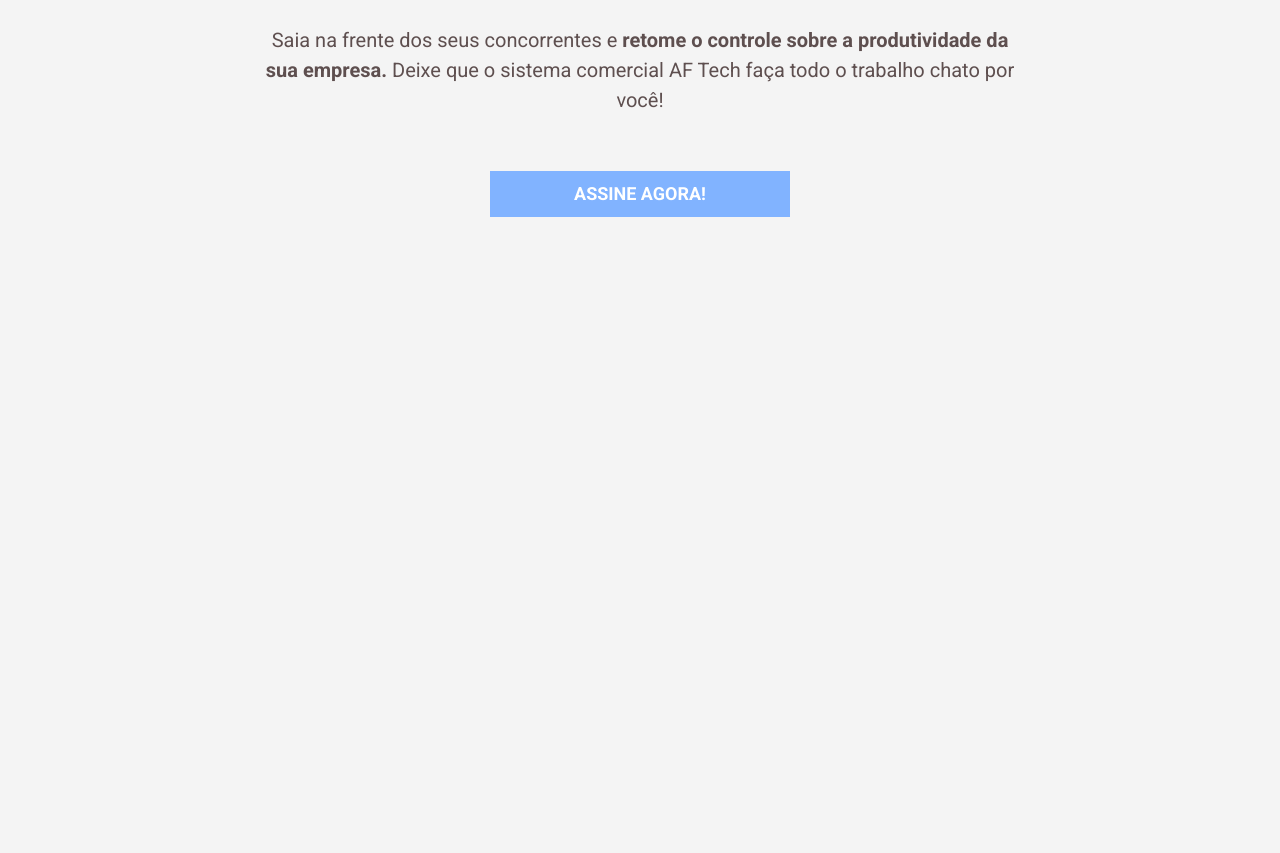
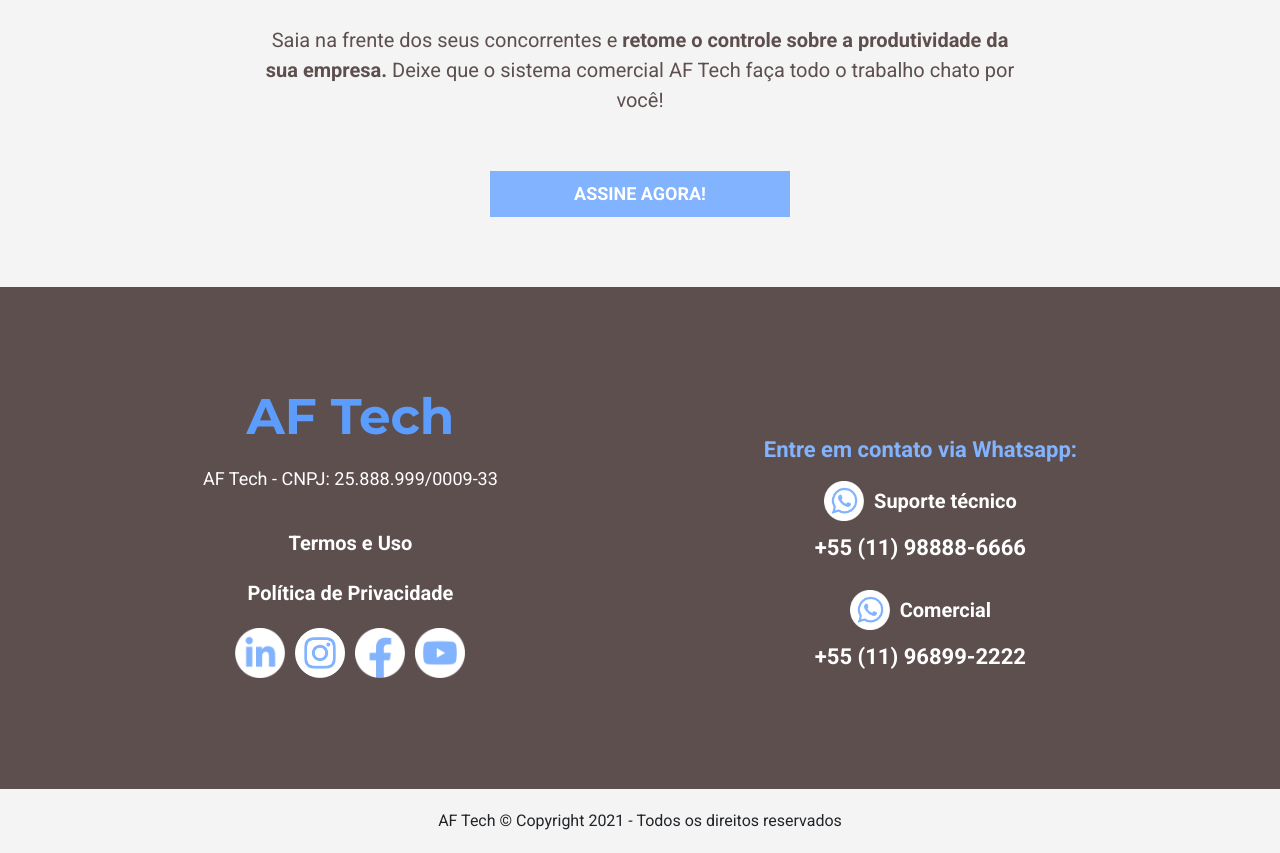
Before and after one commit to andersonmwp/af-tech-page, a plain HTML site: page index.html in a window 1280 px wide. Shown: the part 5986-6839 px from the top of the page. Before the commit the page ends 6273 px from the top, so only its background shows below. Drawn offline with nearby package versions, Linux system fonts and the light colour scheme.

Commit message:
finalizado o rodapé

```diff
--- a/index.html
+++ b/index.html
@@ -15,6 +15,7 @@
     <link rel="stylesheet" href="src/css/planos.css">
     <link rel="stylesheet" href="src/css/suporte.css">
     <link rel="stylesheet" href="src/css/final.css">
+    <link rel="stylesheet" href="src/css/rodape.css">
 </head>
 <body>
     <header>
@@ -779,6 +780,62 @@
       </section>
     </main>
 
+    <footer class="rodape">
+      <section class="rodape-logo container">
+        <div class="aftech-secao">
+          <h2 class="logo">AF Tech</h2>
+
+          <p class="rodape-texto">AF Tech - CNPJ: 25.888.999/0009-33</p>
+
+          <a class="rodape-subtitulo" href="#">Termos e Uso</a>
+
+          <a class="rodape-subtitulo" href="#">Política de Privacidade</a>
+
+          <div class="rodape-sociais">
+            <a href="#"><img class="rodape-sociais-icone" src="./src/icones/linkedin.png" alt=""></a>
+
+            <a href="#"><img class="rodape-sociais-icone" src="./src/icones/instagram.png" alt=""></a>
+
+            <a href="#"><img class="rodape-sociais-icone" src="./src/icones/facebook.png" alt=""></a>
+
+            <a href="#"><img class="rodape-sociais-icone" src="./src/icones/youtube.png" alt=""></a>
+          </div>
+        </div>
+
+
+        <div class="suporte-whats">
+          <h3 class="suporte-whats-titulo">Entre em contato via Whatsapp:</h3>
+
+          <div>
+            <section class="suporte-whats-box">
+
+              <img class="suporte-whats-icone" src="./src/icones/whatsapp.png" alt="">
+
+              <p class="suporte-whats-texto">Suporte técnico</p>
+            </section>
+
+            <p class="suporte-tel">+55 (11) 98888-6666</p>
+          </div>
+
+          <div>
+            <section class="suporte-whats-box">
+
+              <img class="suporte-whats-icone" src="./src/icones/whatsapp.png" alt="">
+
+              <p class="suporte-whats-texto">Comercial</p>
+            </section>
+
+            <p class="suporte-tel">+55 (11) 96899-2222</p>
+          </div>
+        </div>
+      </section>
+    </footer>
+
+    <section class="cop-box">
+      <p class="cop-texto">AF Tech © Copyright 2021 - Todos os direitos reservados</p>
+    </section>
+
     <script src="https://cdn.jsdelivr.net/npm/bootstrap@5.1.3/dist/js/bootstrap.bundle.min.js" integrity="sha384-ka7Sk0Gln4gmtz2MlQnikT1wXgYsOg+OMhuP+IlRH9sENBO0LRn5q+8nbTov4+1p" crossorigin="anonymous"></script>
+    <script src="https://kit.fontawesome.com/d185e35560.js" crossorigin="anonymous"></script>
 </body>
 </html>
--- /dev/null
+++ b/src/css/rodape.css
@@ -0,0 +1,118 @@
+.rodape, .rodape-logo {
+    display: flex;
+    align-items: center;
+    justify-content: center;
+    flex-direction: column;
+
+    background: var(--black-color);
+
+    padding: 3.125rem 0;
+}
+
+.aftech-secao {
+    display: flex;
+    align-items: center;
+    justify-content: center;
+    flex-direction: column;
+}
+
+.logo {
+    font-size: 3.125rem;
+    font-weight: 700;
+    font-family: var(--font-secondary);
+    color: var(--primary-color);
+}
+
+.rodape-texto {
+    font-size: 1.125rem;
+    font-weight: 500;
+    color: var(--white-color);
+
+    padding: 10px 0;
+}
+
+.rodape-subtitulo {
+    font-size: 1.25rem;
+    font-weight: 700;
+    color: var(--white-color);
+    text-decoration: none;
+
+    padding: 10px 0;
+}
+
+.rodape-sociais {
+    display: flex;
+    align-items: center;
+    justify-content: space-evenly;
+}
+
+.rodape-sociais-icone {
+    width: 60px;
+    padding: 10px 5px;
+}
+
+.suporte-whats {
+    display: flex;
+    align-items: center;
+    justify-content: center;
+    flex-direction: column;
+
+    padding-top: 3.125rem;
+}
+
+.suporte-whats-titulo {
+    font-size: 1.375rem;
+    font-weight: 700;
+    color: var(--secondary-color);
+}
+
+.suporte-whats-box {
+    display: flex;
+    align-items: center;
+    justify-content: center;
+
+    margin: 0 auto;
+
+    padding-top: .625rem;
+}
+
+.suporte-whats-icone {
+    width: 50px;
+    padding-right: .625rem;
+}
+
+.suporte-whats-texto {
+    font-size: 1.25rem;
+    font-weight: 700;
+    color: var(--white-color);
+
+    margin: 0;
+}
+
+.suporte-tel {
+    font-size: 1.375rem;
+    font-weight: 700;
+    color: var(--white-color);
+
+    padding-top: .625rem;
+}
+
+.cop-box {
+    background: #F4F4F4;
+
+    padding: 20px;
+}
+
+.cop-texto {
+    font-size: 1rem;
+    text-align: center;
+    margin: 0;
+}
+
+@media screen and (min-width:1020px) {
+    .rodape-logo {
+        flex-direction: row;
+        align-items: flex-start;
+        justify-content: space-around;
+    }
+}
```
Also changed, not shown: src/icones/facebook.png (added), src/icones/instagram.png (added), src/icones/linkedin.png (added), src/icones/whatsapp.png (added), src/icones/youtube.png (added).
